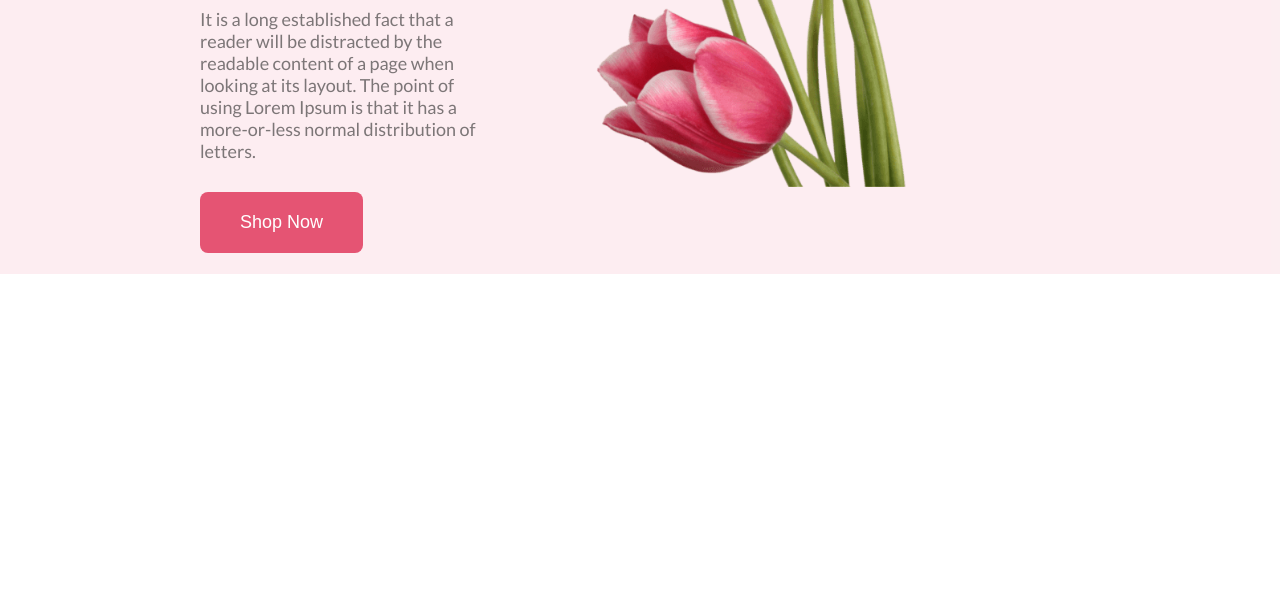
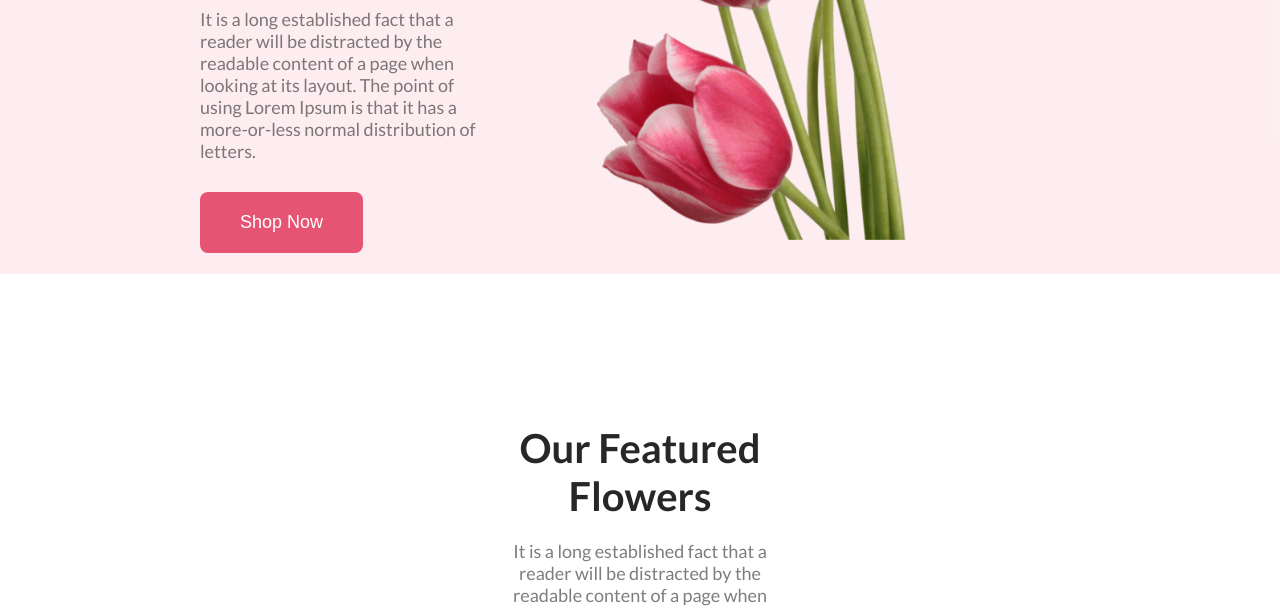
Before and after one commit to Munshi91/programmingHero-flower-shop, a plain HTML site: page index.html in a window 1280 px wide. Shown: the part 624-1232 px from the top of the page. Before the commit the page ends 898 px from the top, so only its background shows below. Drawn offline with Linux system fonts and the light colour scheme.

Commit message:
banner img  update

```diff
--- a/css/style.css
+++ b/css/style.css
@@ -50,8 +50,9 @@ body {
   padding: 0px 200px;
 }
 .img_section img {
-  min-height: 100px;
   padding-left: 90px;
+  width: 600px;
+  height: 755px;
 }
 .banner_title {
   color: #272727;
@@ -67,3 +68,24 @@ body {
 }
 
 /* banner section end */
+/* feature section start */
+.Featured-container {
+  background: #fff;
+  padding-top: 150px;
+}
+.sction_title {
+  text-align: center;
+  padding: 0 500px;
+}
+.sction_title h2 {
+  color: #272727;
+  font-size: 40px;
+  font-weight: 700;
+  margin-bottom: 20px;
+}
+.sction_title p {
+  color: rgba(39, 39, 39, 0.6);
+  font-size: 18px;
+  font-weight: 400;
+}
+/* feature section End */
--- a/index.html
+++ b/index.html
@@ -47,5 +47,32 @@
         </div>
       </div>
     </header>
+    <main>
+      <div class="Featured-container" id="feature">
+        <div class="feature_section">
+          <div class="sction_title">
+            <h2>Our Featured Flowers</h2>
+            <p>
+              It is a long established fact that a reader will be distracted by
+              the readable content of a page when looking at its layout.
+            </p>
+          </div>
+          <div class="featur_card-section">
+            <div class="card-left">
+              <img src="Assets/pngwing 6.png" alt="" />
+              <a href=""><h3>Pink Flower Tree</h3></a>
+            </div>
+            <div class="card-center">
+              <img src="Assets/pngwing 5.png" alt="" />
+              <a href=""><h3>Pink Flower Tree</h3></a>
+            </div>
+            <div class="card-right">
+              <img src="Assets/pngwing 7.png" alt="" />
+              <a href=""><h3>Pink Flower Tree</h3></a>
+            </div>
+          </div>
+        </div>
+      </div>
+    </main>
   </body>
 </html>
```
